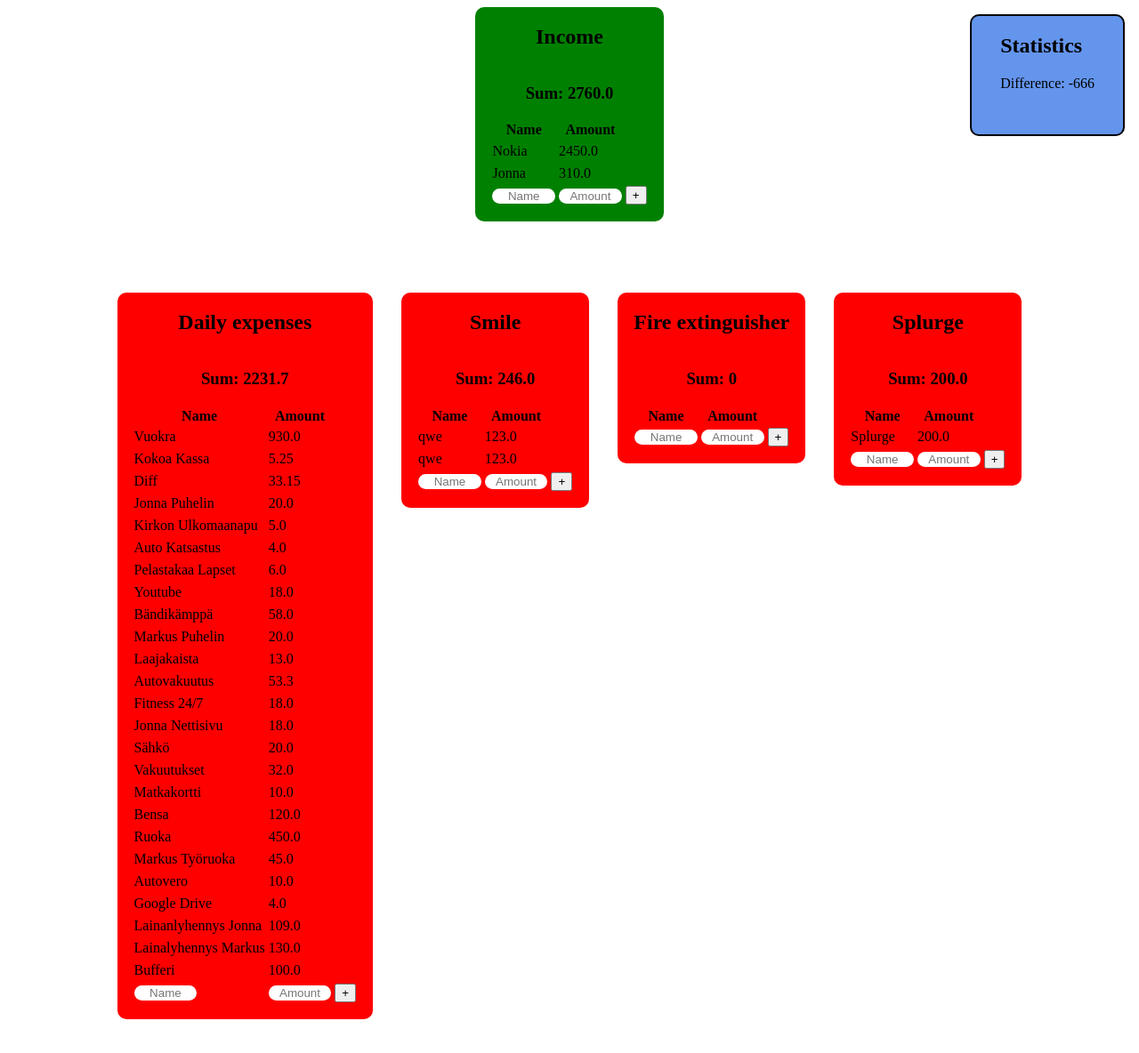
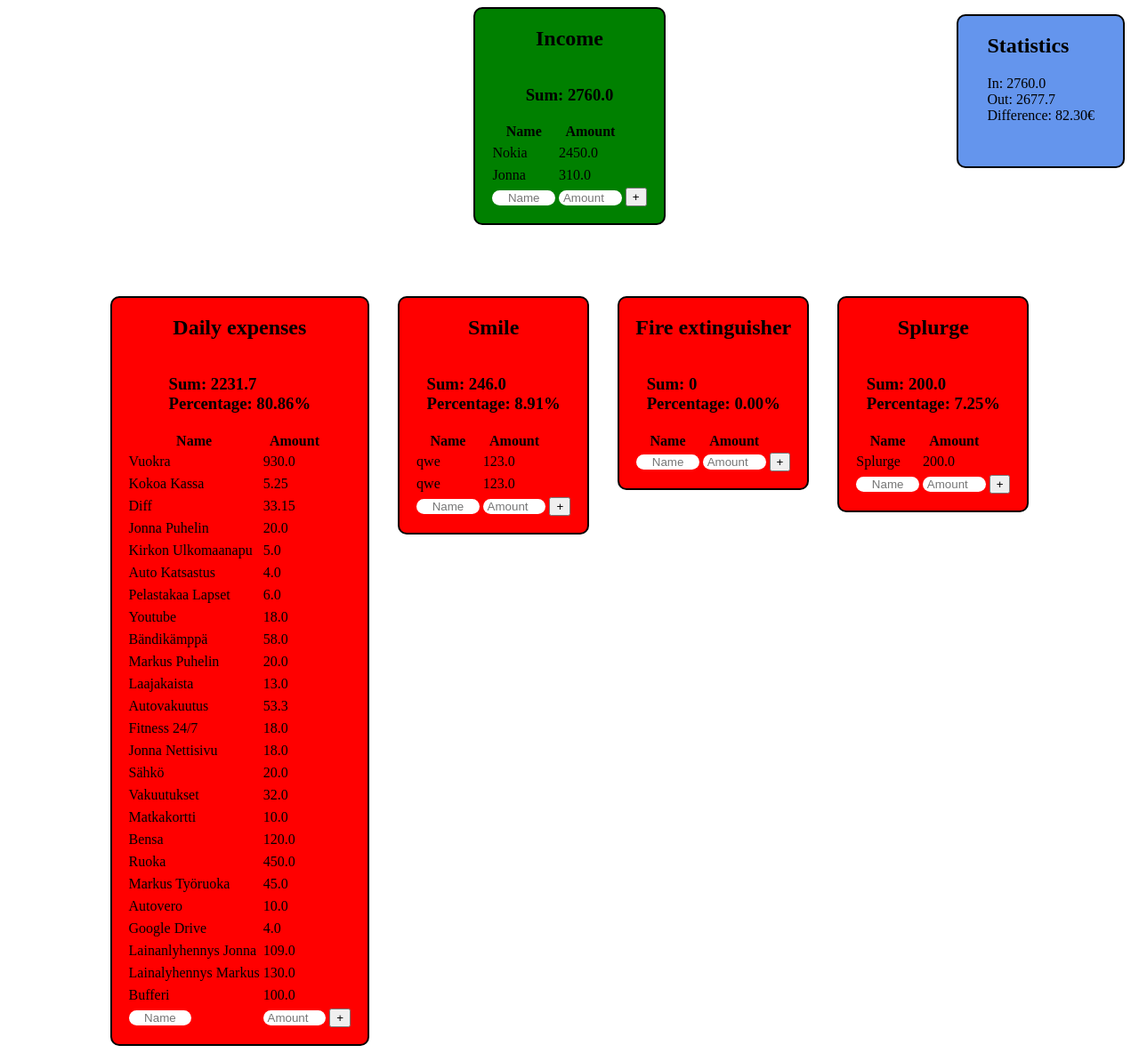
Before and after one commit to Marwwin/finance, a FastAPI app: page / in a window 1280 px wide. Shown: the whole page at 89% size. Before the commit the page ends 1146 px from the top, so only its background shows below. Run offline with FastAPI, Linux system fonts and the light colour scheme; data comes from the database, SQL or seed files in the repository; both versions use the stored data as it was after the commit; data that the repository does not hold is empty.

Commit message:
moved css to style.css added stats

```diff
--- a/db.py
+++ b/db.py
@@ -1,6 +1,6 @@
 import sqlite3
 from sqlite3 import Error
-from typing import Union
+from typing import Tuple, Union
 
 DB_FILENAME = "db/finance.db"
 
@@ -47,8 +47,9 @@ def get_transaction_by_id(table: str, transaction_id: int):
 
 
 def edit_transaction(
-    table: str, column: str, transaction_id: int, value: Union[str, float, int]
+    table: str, transaction_id: int, edit: Tuple[str, Union[str, float, int]]
 ):
+    column, value = edit
     query = f"UPDATE {table} SET {column} = ? WHERE id = ?"
     con, cur = execute(
         query,
@@ -58,7 +59,7 @@ def edit_transaction(
         ),
     )
     con.commit()
-    cur.close()
+    con.close()
 
 
 def delete_transaction(table: str, transaction_id: int):
--- a/server.py
+++ b/server.py
@@ -1,3 +1,4 @@
+import json
 from typing import Annotated, Union
 
 from fastapi import FastAPI, Form, Request
@@ -23,34 +24,24 @@ def root(request: Request):
     )
 
 
-@app.get("/income", response_class=HTMLResponse)
-def income(request: Request):
-    bucket = db.get_bucket("income")
-    return templates.TemplateResponse(
-        "bucket.html", {"request": request, "key": "income", "bucket": bucket}
-    )
-
-
 @app.get("/bucket/{bucket_key}", response_class=HTMLResponse)
 def bucket(request: Request, bucket_key: str):
     bucket = db.get_bucket(bucket_key)
     return templates.TemplateResponse(
-        "bucket.html", {"request": request, "key": bucket_key, "bucket": bucket}
+        "bucket.html",
+        {"request": request, "bucket": bucket_key, "transactions": bucket},
     )
-
-
-@app.get("/sum/{bucket_key}", response_class=HTMLResponse)
-def get_sum(request: Request, bucket_key: str):
-    bucket = db.get_bucket(bucket_key)
-    bucket_sum = str(sum([row[2] for row in bucket]))
-    return HTMLResponse(content=f"Sum: {bucket_sum}")
 
 
 @app.delete("/deleteTransaction/{bucket}/{transactionId}", response_class=HTMLResponse)
 def add_transaction_form(request: Request, bucket: str, transactionId: int):
     db.delete_transaction(bucket, transactionId)
     return HTMLResponse(
-        content="", status_code=200, headers={"HX-Trigger": f"{bucket}-reload-sum"}
+        content="",
+        status_code=200,
+        headers={
+            "HX-Trigger": json.dumps({"reload-sum": "", "reload-stats": ""})
+        },
     )
 
 
@@ -59,13 +50,15 @@ def add_transaction(
     request: Request,
     bucket: str,
     name: Annotated[str, Form()],
-    amount: Annotated[int, Form()],
+    amount: Annotated[float, Form()],
 ):
     transaction = db.add_transaction(bucket, name, amount)
     return templates.TemplateResponse(
         "transaction.html",
-        {"request": request, "key": bucket, "transaction": transaction},
-        headers={"HX-Trigger": f"{bucket}-reload-sum"},
+        {"request": request, "bucket": bucket, "transaction": transaction},
+        headers={
+            "HX-Trigger": json.dumps({"reload-sum": "", "reload-stats": ""})
+        },
     )
 
 
@@ -81,8 +74,8 @@ def get_edit_form(
         "editInput.html",
         {
             "request": request,
-            "name": name,
-            "key": bucket,
+            "bucket": bucket,
+            "field_name": name,
             "value": value,
             "transaction_id": transaction_id,
         },
@@ -94,26 +87,53 @@ async def edit_transaction(request: Request, bucket: str, transaction_id: int):
     form = await request.form()
     data = jsonable_encoder(form)
 
-    column = list(data.keys())[0]
-    db.edit_transaction(bucket, column, transaction_id, data[column])
+    edit = list(data.items())[0]
+    db.edit_transaction(bucket, transaction_id, edit)
 
     transaction = db.get_transaction_by_id(bucket, transaction_id)
     return templates.TemplateResponse(
         "transaction.html",
         {
             "request": request,
-            "key": bucket,
+            "bucket": bucket,
             "transaction": transaction,
         },
-        headers={"HX-Trigger": f"{bucket}-reload-sum"},
+        headers={
+            "HX-Trigger": json.dumps({"reload-sum": "", "reload-stats": ""})
+        },
+    )
+
+
+@app.get("/sum/{bucket_key}", response_class=HTMLResponse)
+def get_sum(request: Request, bucket_key: str):
+    bucket = sum_of_bucket(db.get_bucket(bucket_key))
+    if bucket_key == "income":
+        return HTMLResponse(
+            content=f"""
+            <div class='bucket_sum'>Sum: {bucket}</div>""",
+        )
+
+    income_bucket = sum_of_bucket(db.get_bucket("income"))
+    return HTMLResponse(
+        content=f"""
+            <div class='bucket_sum'>Sum: {bucket}</div>
+            <div>Percentage: {bucket/income_bucket*100:.2f}%</div>""",
     )
 
 
 @app.get("/stats", response_class=HTMLResponse)
 def get_stats(request: Request):
     buckets = db.get_all_buckets()
-    print(buckets)
-    return HTMLResponse(content=f"<h2>Statistics</h2>Difference: -666")
+    income_bucket = sum_of_bucket(buckets["income"])
+    total = 0
+    for key in buckets.keys():
+        if not key == "income":
+            total += sum_of_bucket(buckets[key])
+
+    return templates.TemplateResponse(
+        "stats.html",
+        {"request": request, "income": income_bucket, "out": total},
+    )
 
 
 def sum_of_bucket(bucket):
--- /dev/null
+++ b/static/style.css
@@ -0,0 +1,77 @@
+#buckets {
+  #outgoing {
+    display: flex;
+    justify-content: center;
+    align-items: baseline;
+  }
+  .bucket {
+    display: flex;
+    flex-direction: column;
+    justify-content: center;
+    align-items: center;
+    margin: 0em 1em;
+    background-color: red;
+    padding: 0em 1em 1em 1em;
+    border-radius: 10px;
+    border: 2px solid;
+    text-align: center
+
+    /* Chrome, Safari, Edge, Opera */
+    input::-webkit-outer-spin-button,
+    input::-webkit-inner-spin-button {
+      -webkit-appearance: none;
+      margin: 0;
+    }
+
+    /* Firefox */
+    input[type="number"] {
+      -moz-appearance: textfield;
+    }
+
+    input {
+      width: 5em;
+      border-radius: 10px;
+      border: none;
+      text-align: center;
+    }
+
+    .remove_cell_button {
+      opacity: 0;
+      transition: opacity 0.3s ease;
+    }
+
+    tr:hover .remove_cell_button {
+      opacity: 1;
+    }
+  }
+
+  #income-container {
+    display: flex;
+    justify-content: center;
+    align-items: center;
+    margin-bottom: 5em;
+
+    #income {
+      background-color: green;
+    }
+  }
+}
+#stats {
+  padding: 0em 2em 3em 2em;
+  background-color: cornflowerblue;
+  display: inline;
+  position: absolute;
+  right: 1em;
+  top: 1em;
+  border-radius: 10px;
+  border: 2px solid;
+  .stats_data {
+    display: flex;
+    flex-direction: column;
+  }
+}
+
+.fade-me-out.htmx-swapping {
+  opacity: 0;
+  transition: opacity 1s ease-out;
+}
--- a/templates/bucket.html
+++ b/templates/bucket.html
@@ -1,76 +1,34 @@
-<div id="{{key}}" class="bucket">
-  <h2>{{key | capitalize | replace("_", " ")}}</h2>
+<div id="{{bucket}}" class="bucket">
+  <h2>{{bucket | capitalize | replace("_", " ")}}</h2>
   <h3
-    hx-trigger="load, {{key}}-reload-sum from:body, click[enterKey] from:#{{key}} button"
-    hx-get="/sum/{{key}}"
+    class="bucket_sum"
+    hx-trigger="load, reload-sum from:body"
+    hx-get="/sum/{{bucket}}"
   ></h3>
-  <table id="{{key}}-transactions">
+  <table id="{{bucket}}-transactions">
     <tr>
       <th>Name</th>
       <th>Amount</th>
     </tr>
 
-    {% for transaction in bucket %}
-        {% include "transaction.html" %}
+    {% for transaction in transactions %}
+    {% include "transaction.html" %}
     {% endfor %}
 
     <tr class="button-row">
       <form
-        hx-post="/addTransaction/{{key}}"
+        hx-post="/addTransaction/{{bucket}}"
         hx-swap="beforebegin"
         hx-target="closest tr"
       >
         <td><input type="text" name="name" placeholder="Name" /></td>
-        <td><input type="number" name="amount" placeholder="Amount" /></td>
+        <td><input type="number" name="amount" step="0.01" placeholder="Amount" /></td>
         <td>
-          <button id="{{key}}-add_transaction_button" type="submit">+</button>
+          <button id="{{bucket}}-add_transaction_button" type="submit">
+            +
+          </button>
         </td>
       </form>
     </tr>
   </table>
 </div>
-
-<style>
-  .bucket {
-    display: flex;
-    flex-direction: column;
-    justify-content: center;
-    align-items: center;
-    margin: 0em 1em;
-    background-color: red;
-    padding: 0em 1em 1em 1em;
-    border-radius: 10px;
-
-    /* Chrome, Safari, Edge, Opera */
-    input::-webkit-outer-spin-button,
-    input::-webkit-inner-spin-button {
-      -webkit-appearance: none;
-      margin: 0;
-    }
-
-    /* Firefox */
-    input[type="number"] {
-      -moz-appearance: textfield;
-    }
-
-    input {
-      width: 5em;
-      border-radius: 10px;
-      border: none;
-      text-align: center;
-    }
-
-    .remove_cell_button {
-      opacity: 0;
-      transition: opacity 0.3s ease;
-    }
-
-    tr:hover .remove_cell_button {
-      opacity: 1;
-    }
-  }
-
-  #income {
-    background-color: green;
-  }
-</style>
--- a/templates/editInput.html
+++ b/templates/editInput.html
@@ -1,10 +1,10 @@
 <form
     id="edit_form"
   hx-on::load="this.children[0].focus()"
-  hx-post="/edit/{{key}}/{{transaction_id}}"
+  hx-post="/edit/{{bucket}}/{{transaction_id}}"
   hx-trigger="focusout, submit"
   hx-swap="outerHTML"
   hx-target="closest tr"
 >
-  <input name="{{name}}" value="{{value}}" />
+  <input name="{{field_name}}" value="{{value}}" />
 </form>
--- a/templates/index.html
+++ b/templates/index.html
@@ -5,52 +5,24 @@
     <meta name="description" content="Our first page" />
     <meta name="keywords" content="html tutorial template" />
     <script src="../static/htmx.min.js"></script>
+    <link rel="stylesheet" href="../static/style.css">
   </head>
 
-  <body>
+  <body hx-on="htmx:syntax:error: console.log(event)">
     <div id="stats">
       <div hx-get="/stats" hx-trigger="load" hx-swap="outerHTML"></div>
     </div>
 
+    <div id="buckets">
     <div id="income-container">
-      <div hx-get="/income" hx-trigger="load" hx-swap="outerHTML"></div>
+      <div hx-get="/bucket/income" hx-trigger="load" hx-swap="outerHTML"></div>
     </div>
 
-    <div id="buckets">
+    <div id="outgoing">
       {% for key in buckets %}
       <div hx-get="/bucket/{{key}}" hx-trigger="load" hx-swap="outerHTML"></div>
       {% endfor %}
     </div>
+    </div>
   </body>
 </html>
-
-<style>
-  #buckets {
-    display: flex;
-    justify-content: center;
-    align-items: baseline;
-  }
-
-  #income-container {
-    display: flex;
-    justify-content: center;
-    align-items: center;
-    margin-bottom: 5em;
-  }
-
-  #stats {
-    padding: 0em 2em 3em 2em;
-    background-color: cornflowerblue;
-    display: inline;
-    position: absolute;
-    right: 1em;
-    top: 1em;
-    border-radius: 10px;
-    border: 2px solid;
-  }
-
-  .fade-me-out.htmx-swapping {
-    opacity: 0;
-    transition: opacity 1s ease-out;
-  }
-</style>
--- /dev/null
+++ b/templates/stats.html
@@ -0,0 +1,8 @@
+<div hx-get="/stats" hx-trigger="reload-stats from:body" hx-swap="outerHTML">
+  <h2>Statistics</h2>
+  <div class="stats_data">
+    <div>In: {{income}}</div>
+    <div>Out: {{out}}</div>
+    <div>Difference: {{"%.2f"|format(income-out)}}€</div>
+  </div>
+</div>
--- a/templates/transaction.html
+++ b/templates/transaction.html
@@ -1,7 +1,7 @@
-<tr class="{{key}}-{{transaction[0]}} fade-me-out">
+<tr class="{{bucket}}-{{transaction[0]}} fade-me-out">
   <td>
     <span
-      hx-get="/edit/{{key}}/{{transaction[0]}}?value={{transaction[1]}}&name=name"
+      hx-get="/edit/{{bucket}}/{{transaction[0]}}?value={{transaction[1]}}&name=name"
       hx-swap="outerHTML"
       >{{transaction[1]}}</span
     >
@@ -9,14 +9,14 @@
   <td>
     <span
       hx-swap="outerHTML"
-      hx-get="/edit/{{key}}/{{transaction[0]}}?value={{transaction[2]}}&name=amount"
+      hx-get="/edit/{{bucket}}/{{transaction[0]}}?value={{transaction[2]}}&name=amount"
       >{{transaction[2]}}</span
     >
   </td>
   <td class="remove_cell_button">
     <button
-      hx-delete="/deleteTransaction/{{key}}/{{transaction[0]}}"
-      hx-target=".{{key}}-{{transaction[0]}}"
+      hx-delete="/deleteTransaction/{{bucket}}/{{transaction[0]}}"
+      hx-target=".{{bucket}}-{{transaction[0]}}"
     >
       -
     </button>
```
Also changed, not shown: templates/bucket_sum.html (added, +10 -0 lines), db/finance.db.
